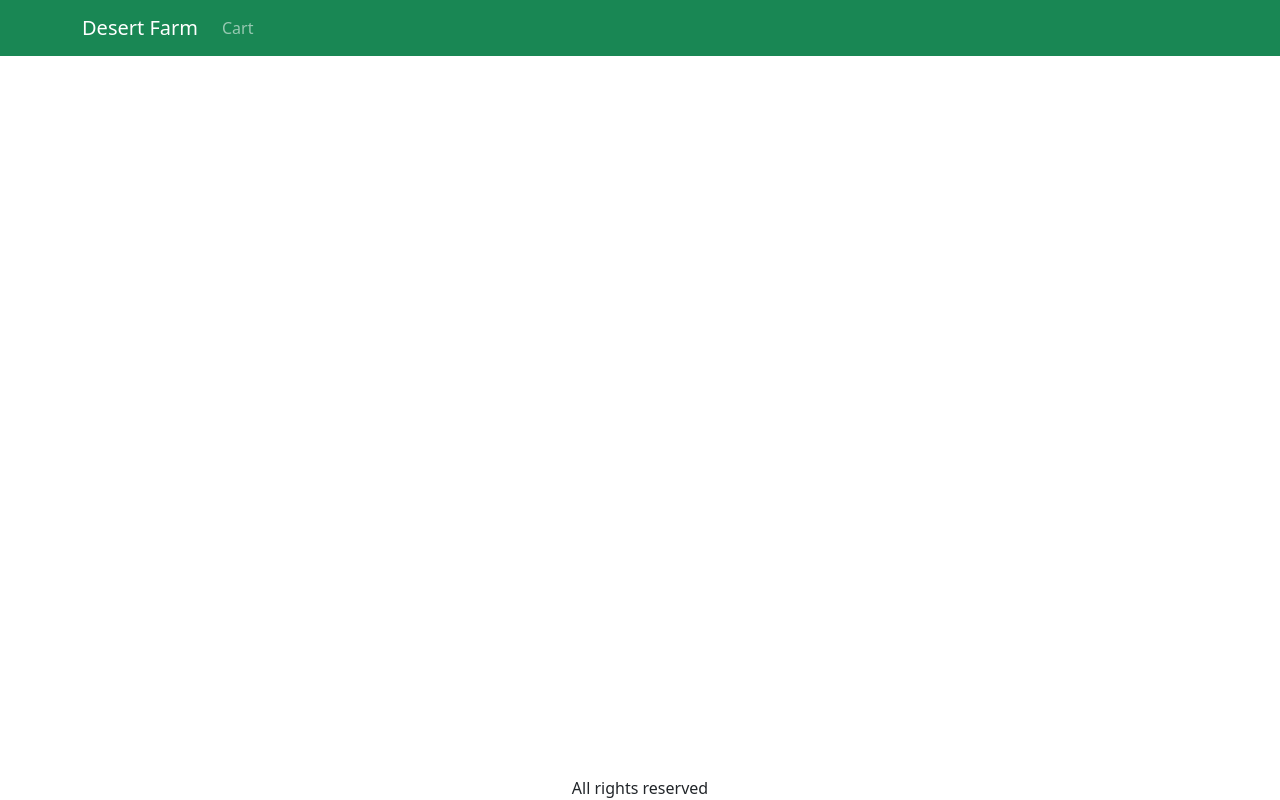
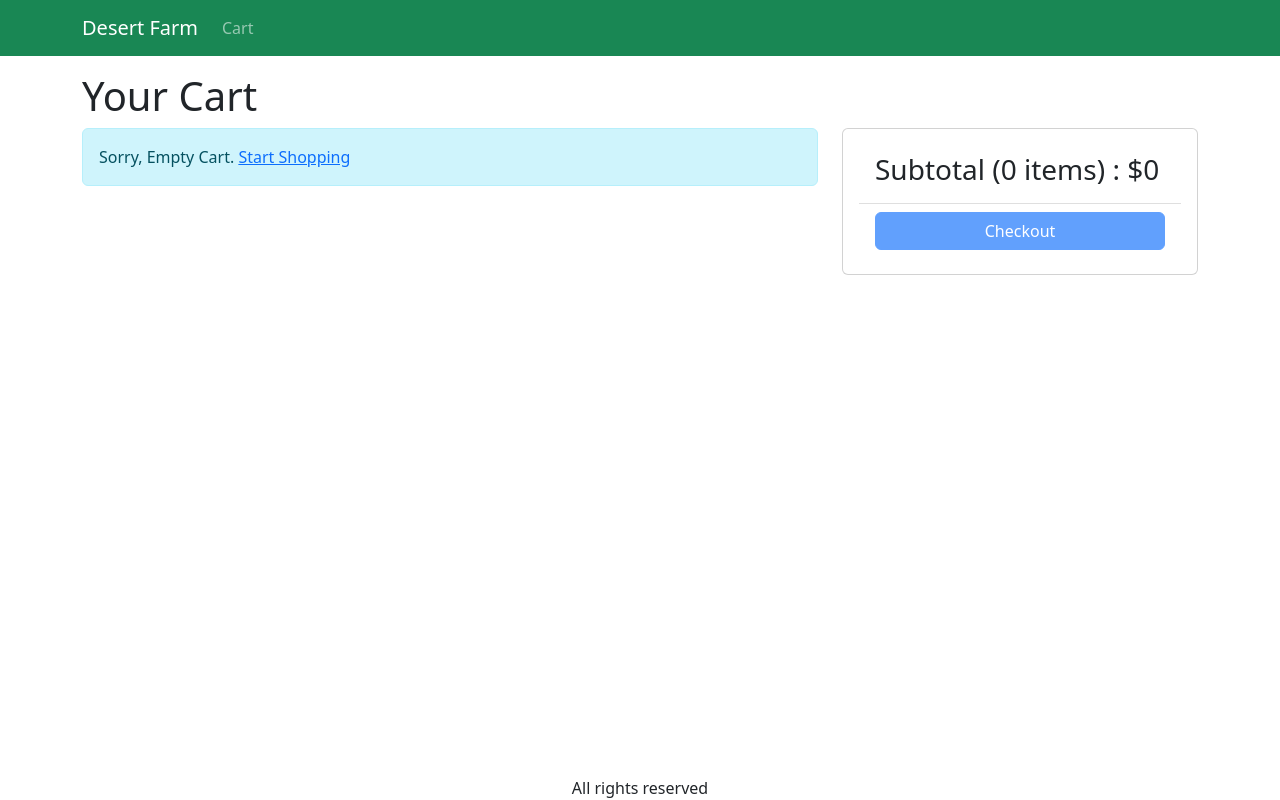
Before and after one commit to KhalidAbdu/Desert-Farm-Frontend, a React (Vite) app: page /cart in a window 1280 px wide. Built offline with nearby package versions, Linux system fonts and the light colour scheme.

Commit message:
CartPage

```diff
--- a/src/App.jsx
+++ b/src/App.jsx
@@ -5,6 +5,7 @@
 import { LinkContainer } from 'react-router-bootstrap';
 import { useContext } from 'react';
 import { Store } from './Store';
+import CartPage from './pages/CartPage';
 
 function App() {
   const { state } = useContext(Store);
@@ -35,6 +36,7 @@
           <Routes>
             <Route path="/" element={<HomePage />} />
             <Route path="/product/:slug" element={<ProductPage />} />
+            <Route path="/cart" element={<CartPage />} />
           </Routes>
         </Container>
       </main>
--- a/src/index.css
+++ b/src/index.css
@@ -30,3 +30,6 @@
 .img-large {
   max-width: 100%;
 }
+.img-thumbnail {
+  height: 80px;
+}
--- /dev/null
+++ b/src/pages/CartPage.jsx
@@ -0,0 +1,99 @@
+import { useContext } from 'react';
+import { Store } from '../Store';
+import { Helmet } from 'react-helmet-async';
+import {
+  Button,
+  Card,
+  Col,
+  ListGroup,
+  ListGroupItem,
+  Row,
+} from 'react-bootstrap';
+import Message from '../components/Message';
+import { Link } from 'react-router-dom';
+
+function CartPage() {
+  const { state, dispatch: ctxDispatch } = useContext(Store);
+  const {
+    cart: { cartItems },
+  } = state;
+  return (
+    <div>
+      <Helmet>
+        <title>Your Cart</title>
+      </Helmet>
+      <h1>Your Cart</h1>
+      <Row>
+        <Col md={8}>
+          {cartItems.length === 0 ? (
+            <Message>
+              Sorry, Empty Cart. <Link to="/">Start Shopping</Link>
+            </Message>
+          ) : (
+            <ListGroup>
+              {cartItems.map((item) => (
+                <ListGroupItem key={item._id}>
+                  <Row className="align-items-center">
+                    <Col md={3}>
+                      <img
+                        src={item.image}
+                        className="img-fluid rounded img-thumbnail"
+                      />{' '}
+                      <Link to={`/product/${item.slug}`}>{item.name}</Link>
+                    </Col>
+                    <Col md={3}>
+                      <Button variant="light" disabled={item.quantity === 1}>
+                        <i className="fas fa-minus-circle"></i>
+                      </Button>{' '}
+                      <span>{item.quantity}</span>{' '}
+                      <Button
+                        variant="light"
+                        disabled={item.quantity === item.countInTock}
+                      >
+                        <i className="fas fa-plus-circle"></i>
+                      </Button>
+                    </Col>
+                    <Col md={3}>${item.price}</Col>
+                    <Col md={2}>
+                      <Button variant="light">
+                        <i className="fas fa-trash"></i>
+                      </Button>{' '}
+                    </Col>
+                  </Row>
+                </ListGroupItem>
+              ))}
+            </ListGroup>
+          )}
+        </Col>
+        <Col md={4}>
+          <Card>
+            <Card.Body>
+              <ListGroup variant="flush">
+                <ListGroupItem>
+                  <h3>
+                    Subtotal ({cartItems.reduce((a, c) => a + c.quantity, 0)}{' '}
+                    items) : $
+                    {cartItems.reduce((a, c) => a + c.price * c.quantity, 0)}
+                  </h3>
+                </ListGroupItem>
+                <ListGroupItem>
+                  <div className="d-grid">
+                    <Button
+                      type="button"
+                      variant="primary"
+                      disabled={cartItems.length === 0}
+                    >
+                      Checkout
+                    </Button>
+                  </div>
+                </ListGroupItem>
+              </ListGroup>
+            </Card.Body>
+          </Card>
+        </Col>
+      </Row>
+    </div>
+  );
+}
+
+export default CartPage;
--- a/src/pages/ProductPage.jsx
+++ b/src/pages/ProductPage.jsx
@@ -1,7 +1,7 @@
 import axios from 'axios';
 import { useContext, useEffect, useReducer } from 'react';
 import { Badge, Button, Card, Col, ListGroup, Row } from 'react-bootstrap';
-import { useParams } from 'react-router-dom';
+import { useNavigate, useParams } from 'react-router-dom';
 import Rating from '../components/Rating';
 import { Helmet } from 'react-helmet-async';
 import Loading from '../components/Loading';
@@ -22,6 +22,7 @@
   }
 };
 function ProductPage() {
+  const navigate = useNavigate();
   const { slug } = useParams();
   const [{ loading, error, product }, dispatch] = useReducer(reducer, {
     product: [],
@@ -59,6 +60,7 @@
       type: 'CART_ADD_ITEM',
       payload: { ...product, quantity },
     });
+    navigate('/cart');
   };
   return loading ? (
     <Loading />
```
